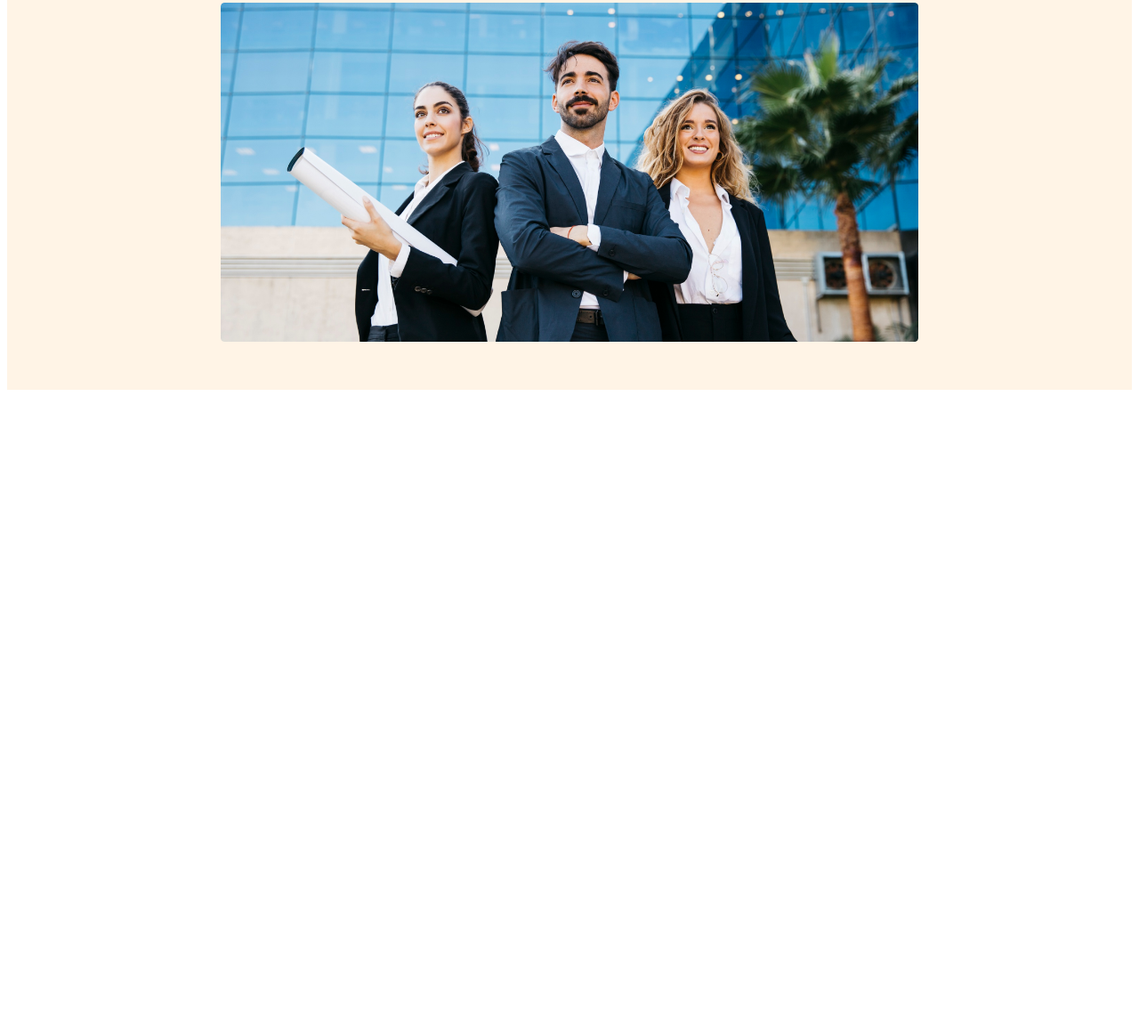
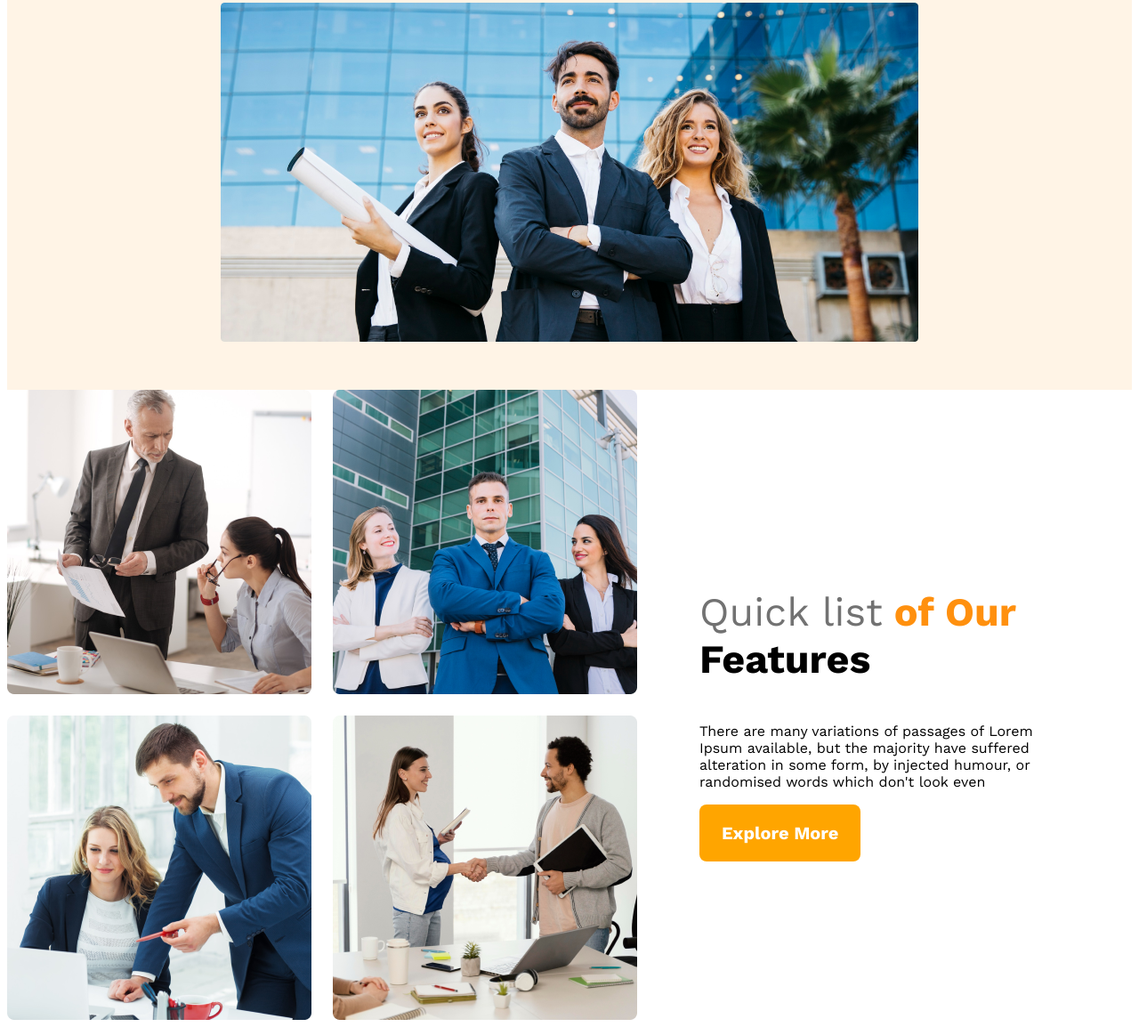
Before and after one commit to ShariarNiaj05/g3-architect, a plain HTML site: page index.html in a window 1280 px wide. Shown: the part 558-1712 px from the top of the page at 89% size. Before the commit the page ends 1004 px from the top, so only its background shows below. Drawn offline with nearby package versions, Linux system fonts and the light colour scheme.

Commit message:
features content added

```diff
--- a/index.html
+++ b/index.html
@@ -13,6 +13,8 @@
     <title>G3 Architect</title>
   </head>
   <body>
+    <!-- Header start -->
+
     <header>
       <nav>
         <h3 class="nav-title">G3 Architect</h3>
@@ -36,7 +38,24 @@
         <img src="./images/banner.png" alt="" />
       </div>
     </header>
-    <main></main>
+
+    <main>
+        <!-- team section start  -->
+        <section class="teams-container">
+
+            <div class="teams-img-container">
+                <img src="./images/team1.png" alt="">
+                <img src="./images/team2.png" alt="">
+                <img src="./images/team3.png" alt="">
+                <img src="./images/team4.png" alt="">
+            </div>
+            <div class="teams-content">
+                <h3 class="teams-title"><span class="quick-list">Quick list</span> <span class="text-features">of Our </span> <span>Features</span></h3>
+                <p class="teams-description">There are many variations of passages of Lorem Ipsum available, but the majority have suffered alteration in some form, by injected humour, or randomised words which don't look even</p>
+                <button class="btn-primary">Explore More</button>
+            </div>
+        </section>
+    </main>
     <footer></footer>
   </body>
 </html>
--- a/styles.css
+++ b/styles.css
@@ -67,6 +67,49 @@ nav li a {
     width: 100%;
 
 }
+/* main styles  */
+main{
+    max-width: 1440px;
+    margin: 0 auto;
+}
+.teams-container{
+    display: flex;
+    align-items: center;
+}
+.teams-img-container{
+    display: grid;
+    grid-template-columns: repeat(2,1fr);
+    gap: 24px;
+}
+.teams-content{
+    padding-left: 70px;
+    padding-right: 70px;
+}
+
+.teams-title{
+    font-size: 2.8rem;
+
+}
+.teams-title .quick-list{
+   color: #727272;
+   font-weight: 500;
+}
+.teams-title .text-features{
+    color: #FF900E;
+    font-weight: 700;
+}
+
+
+
+
+
+
+
+
+
+
+
+
 
 /* Responsive styles  */
 
```
